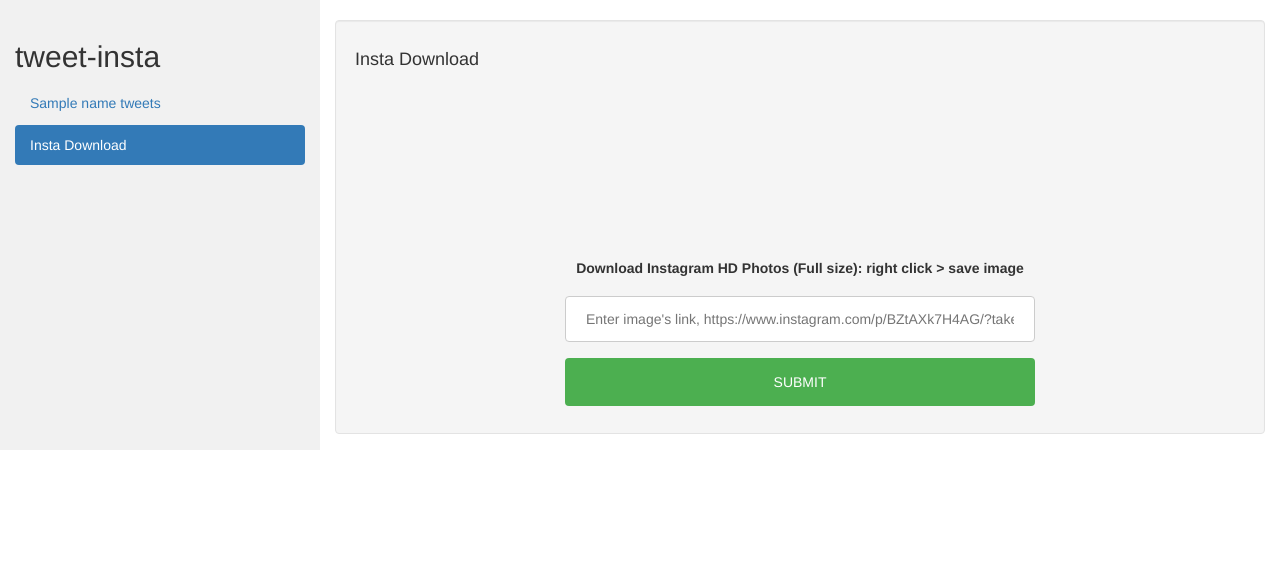
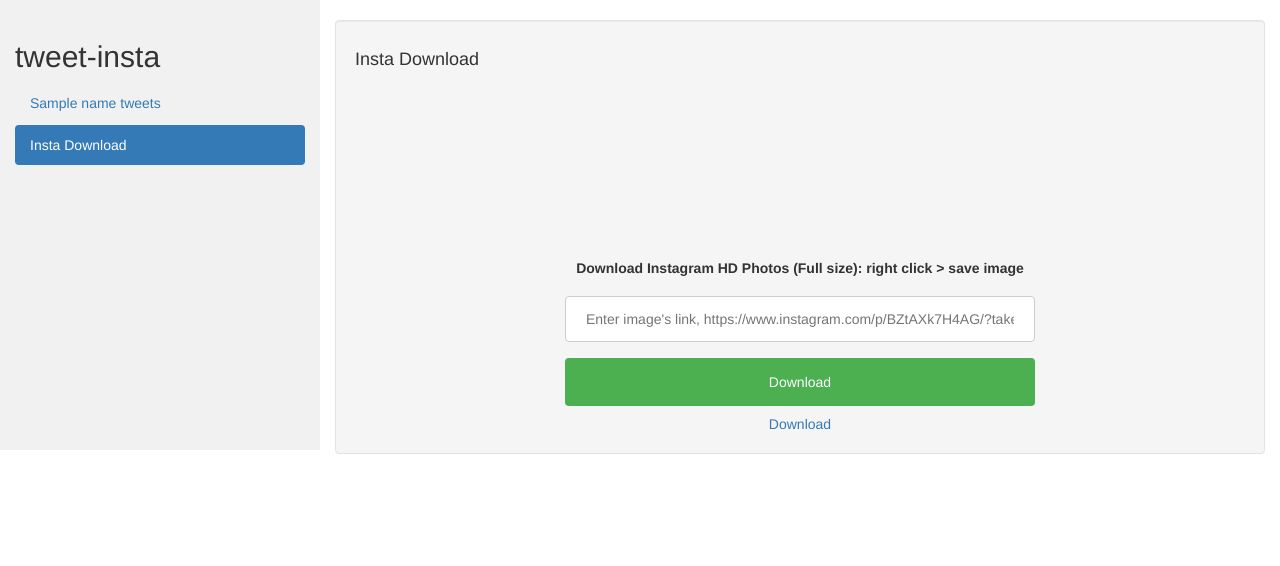
Before and after one commit to geeksambhu/tweet-insta, a Flask app: template templates/get_insta.html in a window 1280 px wide. Shown: the top 566 px of the page. Run offline with Flask 2, Linux system fonts and the light colour scheme; the template is opened without the code that fills it: most values are stand-ins (such as "Sample title", 1, 10 or a date in 2020); some libraries are stand-ins or nearby versions.

Commit message:
Download link added

```diff
--- a/app.py
+++ b/app.py
@@ -26,10 +26,10 @@ def index():
 
         image = links.get('content')  # get its content
         while image != '':
-            return render_template("download.html", image=image)
+            return render_template("get_insta.html", name="geeksambhu",image=image)
                 # '<img src="' + image + '"' + 'align="center">'  # insert content in img tag
 
-    return render_template('get_insta.html',name="geeksambhu")
+    return render_template('get_insta.html',name="geeksambhu",image=None)
 
 
 
--- a/templates/get_insta.html
+++ b/templates/get_insta.html
@@ -49,12 +49,16 @@
 		<p><b>Download Instagram HD Photos (Full size): right click > save image </b></p>
 		<form action="" method="POST" >
 			<input type="url" id="input" name="iurl" placeholder="Enter image's link, https://www.instagram.com/p/BZtAXk7H4AG/?taken-by=geeksambhu" autocomplete="off" required >
-			<input type="submit" value="SUBMIT">
+			<div class="downloadimage">
+          <input type="submit" value="Download">
+
+            </div>
 		</form>
-
+      {% if image %}
+          <a href="{{image}}" download="image.JPG">Download</a>
+          {% endif %}
 		</div>
 	</body>
-
 
 
       </div>
```
